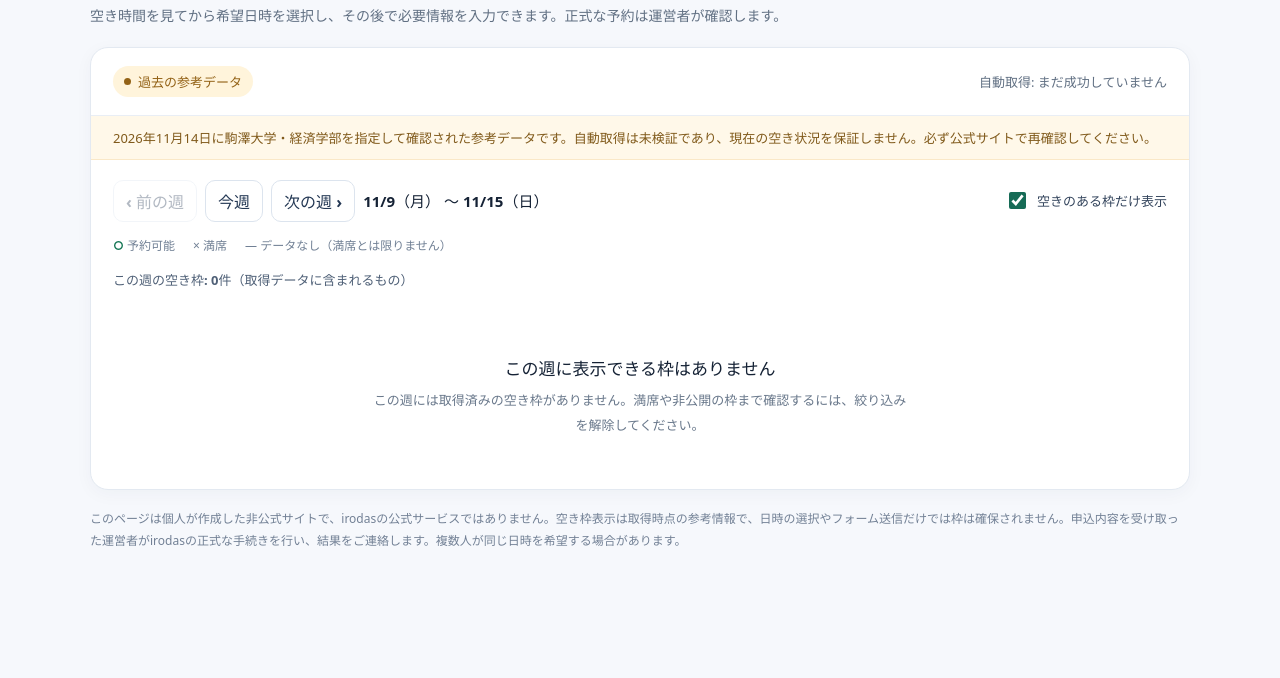
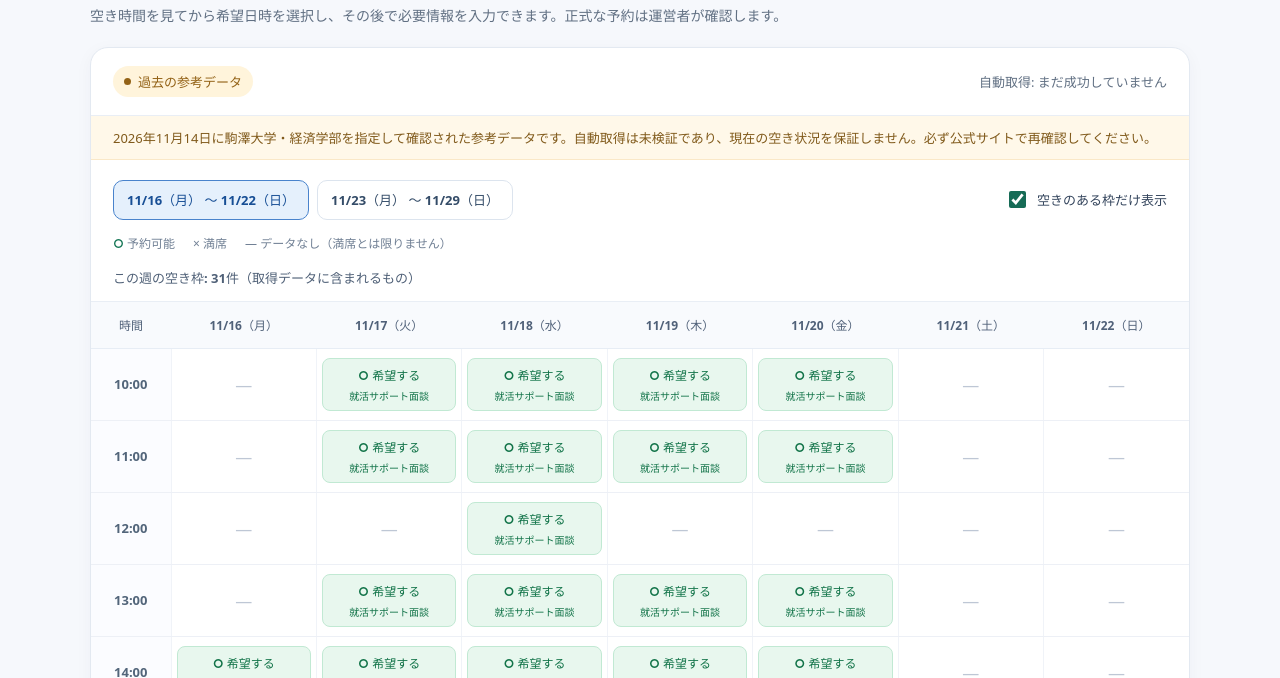
Before and after one commit to masaya585/irodas-calendar, a plain HTML site: page index.html in a window 1280 px wide. Shown: the part 122-800 px from the top of the page. Drawn offline with Linux system fonts and the light colour scheme.

Commit message:
Replace previous/current/next navigation with date-range week tabs

```diff
--- a/index.html
+++ b/index.html
@@ -33,7 +33,10 @@
     .updated { color: #617083; font-size: 13px; }
     .warning-text { margin: 0; padding: 12px 22px; background: #fff8e9; color: #805a1b; font-size: 13px; border-bottom: 1px solid #fae8c7; }
     .controls { display: flex; justify-content: space-between; align-items: center; gap: 16px; flex-wrap: wrap; padding: 20px 22px 14px; }
-    .navigation { display: flex; align-items: center; gap: 8px; flex-wrap: wrap; }
+    .week-tabs { display: flex; align-items: center; gap: 8px; flex-wrap: wrap; }
+    .week-tab { cursor: pointer; background: #fff; border: 1px solid #dce4ee; border-radius: 10px; color: #344c68; font-size: 13px; font-weight: 700; min-height: 40px; padding: 9px 13px; white-space: nowrap; }
+    .week-tab:hover { background: #f2f6fc; }
+    .week-tab[aria-pressed="true"] { background: #e5f0fc; border-color: #4983cc; color: #174e95; }
     .nav-button { cursor: pointer; background: #fff; border: 1px solid #dce4ee; border-radius: 10px; color: #243854; font-weight: 650; min-height: 38px; padding: 8px 12px; }
     .nav-button:hover:not(:disabled) { background: #f2f6fc; }
     .nav-button:disabled { cursor: not-allowed; opacity: .35; }
@@ -114,12 +117,7 @@
       </div>
       <p class="warning-text" id="warning" hidden></p>
       <div class="controls">
-        <div class="navigation" aria-label="週の切り替え">
-          <button type="button" class="nav-button" id="prev" aria-label="前の週へ">‹ 前の週</button>
-          <button type="button" class="nav-button" id="today">今週</button>
-          <button type="button" class="nav-button" id="next" aria-label="次の週へ">次の週 ›</button>
-          <span class="range" id="range"></span>
-        </div>
+        <div class="week-tabs" id="week-tabs" role="group" aria-label="表示する期間"></div>
         <label class="filter"><input id="only-open" type="checkbox" checked> 空きのある枠だけ表示</label>
       </div>
       <div class="legend" aria-label="記号の意味">
@@ -224,7 +222,7 @@
   const FORM_ENDPOINT = 'https://formspree.io/f/mjywgaez';
   const FRESHNESS_MS = 3 * 60 * 60 * 1000;
   const el = (id) => document.getElementById(id);
-  const state = { weekOffset: 0, onlyOpen: true, slots: [], loaded: false, note: '', updatedAt: null, selected: null };
+  const state = { selectedWeek: null, onlyOpen: true, slots: [], loaded: false, note: '', updatedAt: null, selected: null };
 
   function utcDate(iso) {
     const parts = iso.split('-').map(Number);
@@ -243,10 +241,39 @@
     return map.year + '-' + map.month + '-' + map.day;
   }
 
-  function weekStart() {
-    const today = utcDate(japanToday());
-    today.setUTCDate(today.getUTCDate() - ((today.getUTCDay() + 6) % 7) + state.weekOffset * 7);
-    return today;
+  function startOfWeek(iso) {
+    const date = utcDate(iso);
+    date.setUTCDate(date.getUTCDate() - ((date.getUTCDay() + 6) % 7));
+    return date;
+  }
+
+  function renderWeekTabs() {
+    const today = japanToday();
+    const weekKeys = [...new Set(
+      state.slots.filter((slot) => slot.date >= today)
+        .map((slot) => dateISO(startOfWeek(slot.date)))
+    )].sort();
+    if (weekKeys.length === 0) weekKeys.push(dateISO(startOfWeek(today)));
+    if (!weekKeys.includes(state.selectedWeek)) state.selectedWeek = weekKeys[0];
+
+    const tabs = el('week-tabs');
+    tabs.replaceChildren();
+    weekKeys.forEach((key) => {
+      const start = startOfWeek(key);
+      const end = new Date(start.getTime());
+      end.setUTCDate(end.getUTCDate() + 6);
+      const button = document.createElement('button');
+      button.type = 'button';
+      button.className = 'week-tab';
+      button.textContent = dayLabel(start) + ' 〜 ' + dayLabel(end);
+      button.setAttribute('aria-pressed', String(key === state.selectedWeek));
+      button.addEventListener('click', () => {
+        state.selectedWeek = key;
+        render();
+      });
+      tabs.appendChild(button);
+    });
+    return state.selectedWeek;
   }
 
   function dayLabel(date) {
@@ -335,7 +362,7 @@
   }
 
   function render() {
-    const start = weekStart();
+    const start = startOfWeek(renderWeekTabs());
     const days = Array.from({length: 7}, (_, index) => {
       const date = new Date(start.getTime());
       date.setUTCDate(date.getUTCDate() + index);
@@ -343,8 +370,7 @@
     });
     const dates = days.map(dateISO);
     const today = japanToday();
-    el('prev').disabled = state.weekOffset <= 0;
-    el('range').textContent = dayLabel(days[0]) + ' 〜 ' + dayLabel(days[6]);
+    // The selected date range is shown directly on its tab.
 
     const weekSlots = state.slots.filter((slot) => dates.includes(slot.date));
     const visible = state.onlyOpen ? weekSlots.filter((s) => s.available) : weekSlots;
@@ -535,18 +561,6 @@
     }
   });
 
-  el('prev').addEventListener('click', () => {
-    state.weekOffset = Math.max(0, state.weekOffset - 1);
-    render();
-  });
-  el('today').addEventListener('click', () => {
-    state.weekOffset = 0;
-    render();
-  });
-  el('next').addEventListener('click', () => {
-    state.weekOffset += 1;
-    render();
-  });
   el('only-open').addEventListener('change', (event) => {
     state.onlyOpen = event.target.checked;
     render();
```
